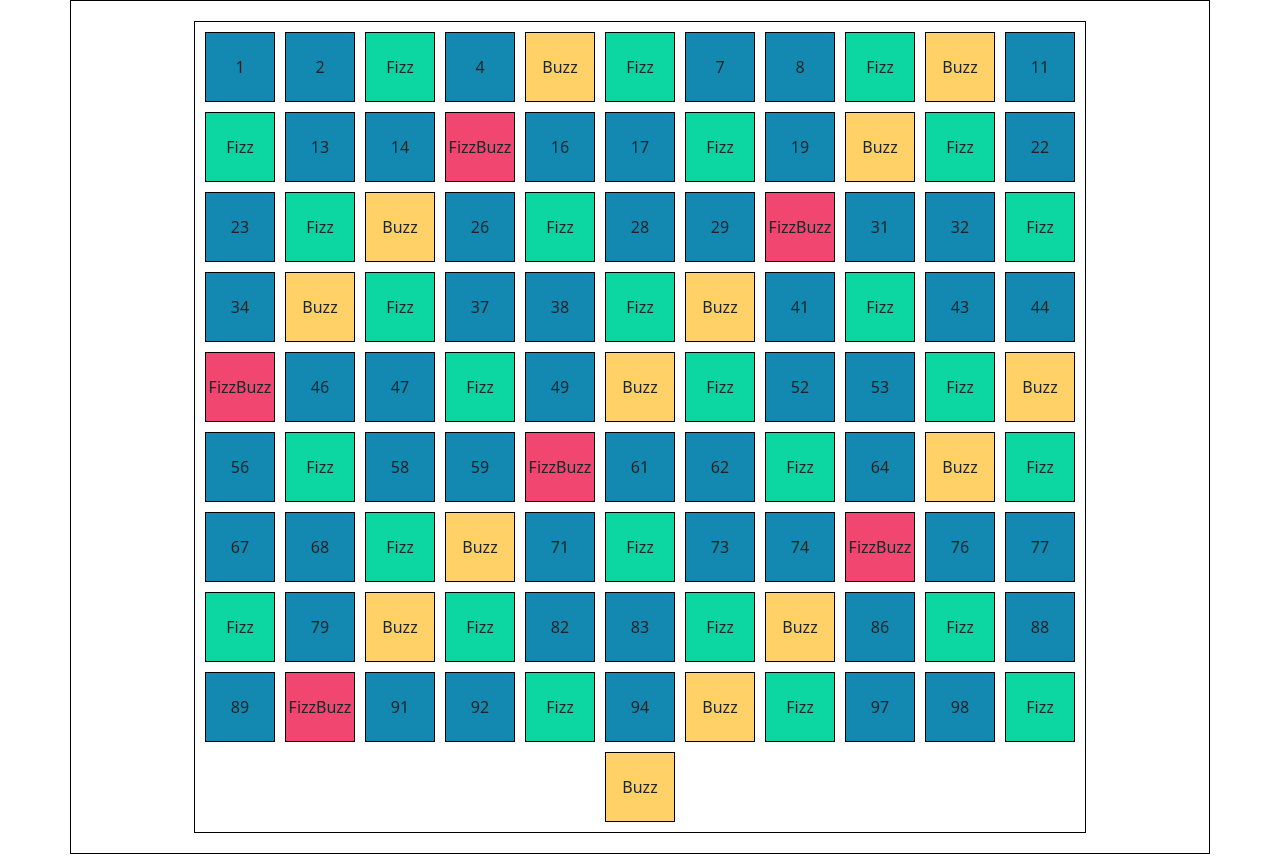
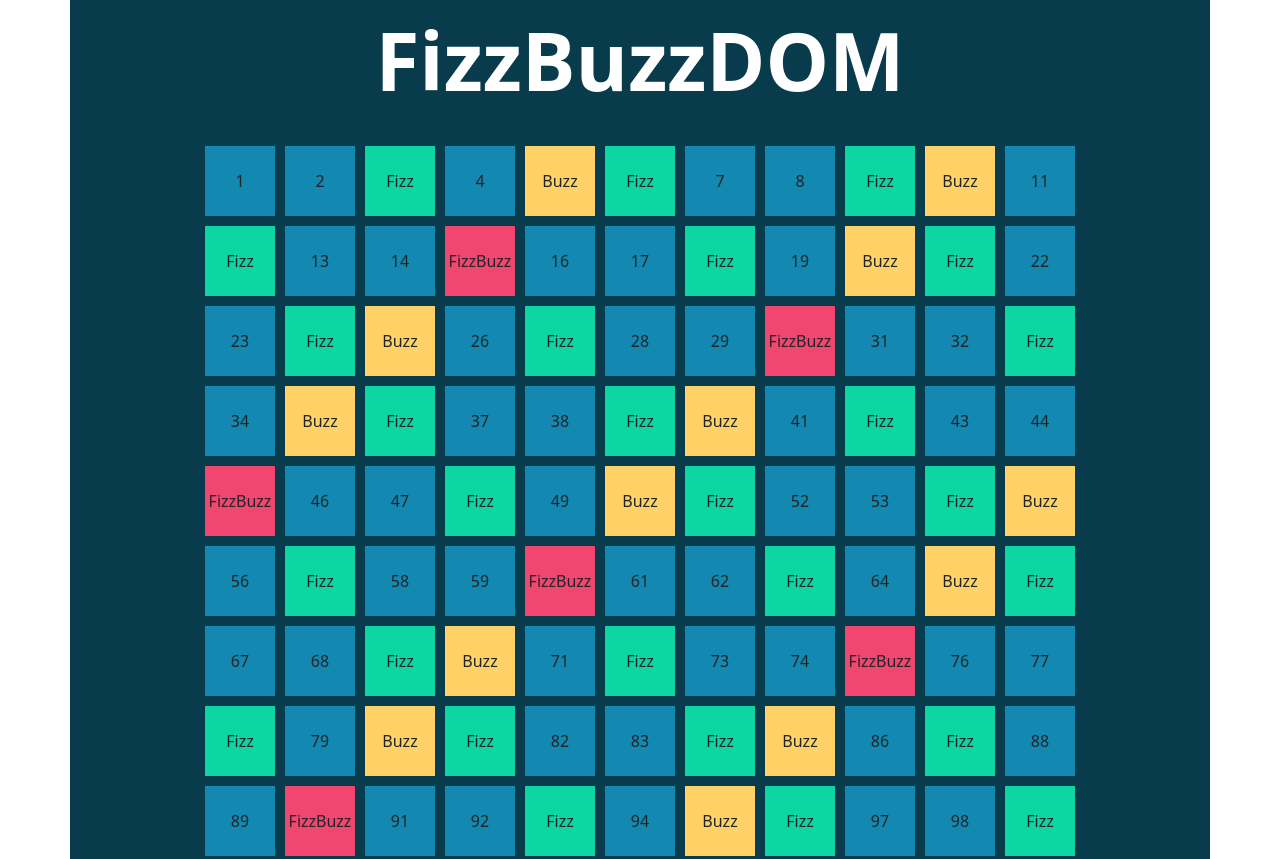
Before and after one commit to MatteoTuveri/js-fizzbuzz, a plain HTML site: page index.html in a window 1280 px wide. Shown: the top 859 px of the page. Drawn offline with nearby package versions, Linux system fonts and the light colour scheme.

Commit message:
Add title page and container style

```diff
--- a/CSS/style.css
+++ b/CSS/style.css
@@ -1,5 +1,9 @@
 .debug{
-    border: 1px solid black;
+    border: 1px solid none;
+}
+
+body>div{
+    background-color: rgb(8, 59, 76);
 }
 
 #console{
--- a/index.html
+++ b/index.html
@@ -10,8 +10,9 @@
     <title>FizzBuzz</title>
 </head>
 
-<body>
-    <div class="debug container">
+<body class=".bg-body-secondary">
+    <div class="debug container text-center p-1">
+        <h1 class="debug display-1 fw-bold text-white py-2">FizzBuzzDOM</h1>
         <div id="console" class="debug d-flex flex-wrap justify-content-center"">
 
         </div>
```
